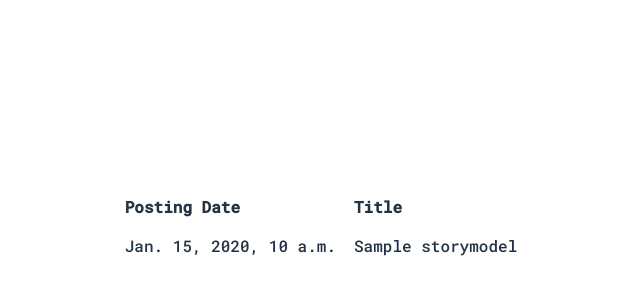
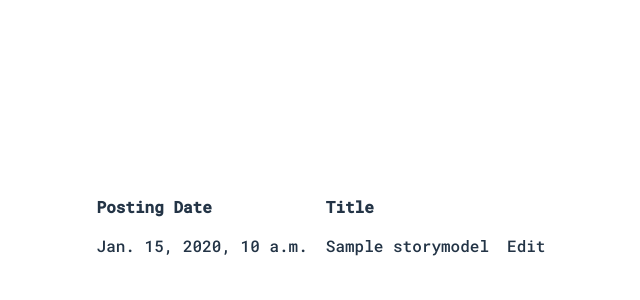
Before and after one commit to RagnaCron/M151_Manuel_Werder, a Django app: page /show/my/stories/ in a window 1280 px wide. Shown: the part 194-494 px from the top of the page, without its empty margins (319-959 px from the left). Run offline with Django 3.2, Linux system fonts and the light colour scheme; a user stored in the database is signed in; tables that the repository leaves empty hold one stand-in row (values such as "Sample post").

Commit message:
editing works...

```diff
--- a/blog/templates/blog/edit_hacker_story.html
+++ b/blog/templates/blog/edit_my_hacker_story.html
@@ -6,7 +6,7 @@
         <div class="center_layout">
             <p><strong>{{ error }}</strong></p>
             <h1>Editor</h1>
-            <form class="inner_input" method="post" action="{% url 'blog:edit_hacker_story_view' %}">
+            <form class="inner_input" method="post" action="{% url 'blog:edit_my_hacker_story_view' my_story_id=my_story_id %}">
                 {% csrf_token %}
                 {% for story in edit_story_form %}
                     {{ story.label }}<br>
--- a/blog/templates/blog/show_my_hacker_stories.html
+++ b/blog/templates/blog/show_my_hacker_stories.html
@@ -13,7 +13,7 @@
                     <tr>
                         <td>{{ story.creation_date }}</td>
                         <td>{{ story.story_title }}</td>
-{#                        <td><a href="{% url 'blog:edit_my_hacker_story_view' story_id=story.pk %}">Edit</a></td>#}
+                        <td><a href="{% url 'blog:edit_my_hacker_story_view' my_story_id=story.pk %}">Edit</a></td>
                     </tr>
                 {% empty %}
                     <tr><td>No stories yet to edit.</td></tr>
--- a/blog/urls.py
+++ b/blog/urls.py
@@ -10,6 +10,7 @@ urlpatterns = [
 	path('logout/', user_logout_view.user_logout_view, name='user_logout_view'),
 	path('story/new/', new_hacker_story_view.new_story_view, name='new_story_view'),
 	path('show/my/stories/', edit_hacker_story_view.show_my_hacker_stories_view, name='show_my_hacker_stories_view'),
+	path('show/my/stories/<int:my_story_id>/', edit_hacker_story_view.edit_my_hacker_story_view, name='edit_my_hacker_story_view'),
 	path('show/stories/', show_hacker_stories_view.show_hacker_stories_view, name='show_hacker_stories_view'),
 	path('show/stories/<int:story_id>/', show_hacker_stories_view.show_story_view, name='show_story_view'),
 ]
--- a/blog/views/blog/edit_hacker_story_view.py
+++ b/blog/views/blog/edit_hacker_story_view.py
@@ -5,24 +5,37 @@ from ...models import StoryModel
 
 def show_my_hacker_stories_view(request):
 	queryset = StoryModel.objects.filter(user_fk=request.user.pk)
-	print(queryset)
 	context = {'my_stories': queryset}
 	return render(request, 'blog/show_my_hacker_stories.html', context)
 
 
-def edit_my_hacker_story_view(request):
-	# if request.method == "POST":
-	# 	edit_story_form = HackerStory(request.POST)
-	# 	if edit_story_form.is_valid():
-	# 		story = edit_story_form.save(commit=False)
-	# 		story.user_fk = request.user
-	# 		story.save()
-	# 		error = edit_story_form.errors
-	# 	else:
-	# 		error = edit_story_form.errors
-	# else:
-	# 	edit_story_form = HackerStory()
-	# 	error = edit_story_form.errors
-	# context = {'new_story_form': edit_story_form, 'error': error}
-	# return render(request, 'blog/new_hacker_story.html', context=context)
-	return render(request, 'blog/edit_hacker_story.html')
+def edit_my_hacker_story_view(request, my_story_id):
+	model = StoryModel.objects.get(pk=my_story_id)
+	if request.method == 'POST':
+		edit_story_form = HackerStory(request.POST)
+		if edit_story_form.is_valid():
+			model.story_title = edit_story_form.clean_story_title()
+			model.story_content = edit_story_form.clean_story_content()
+			model.save()
+			error = edit_story_form.errors
+		else:
+			error = edit_story_form.errors
+	else:
+		edit_story_form = HackerStory(instance=model)
+		error = edit_story_form.errors
+	context = {'edit_story_form': edit_story_form, 'error': error, 'my_story_id': my_story_id}
+	return render(request, 'blog/edit_my_hacker_story.html', context=context)
+
+
+# def save_my_hacker_story(request):
+# 	if request.method == "POST":
+# 		edit_story_form = HackerStory(request.POST)
+# 		if edit_story_form.is_valid():
+# 			edit_story_form.save()
+# 			error = edit_story_form.errors
+# 		else:
+# 			error = edit_story_form.errors
+# 		context = {'edit_story_form': edit_story_form, 'error': error}
+# 	else:
+# 		context = None
+# 	return render(request, 'blog/edit_my_hacker_story.html', context=context)
```
Also changed, not shown: blog/editor_forms.py (+19 -3 lines).
